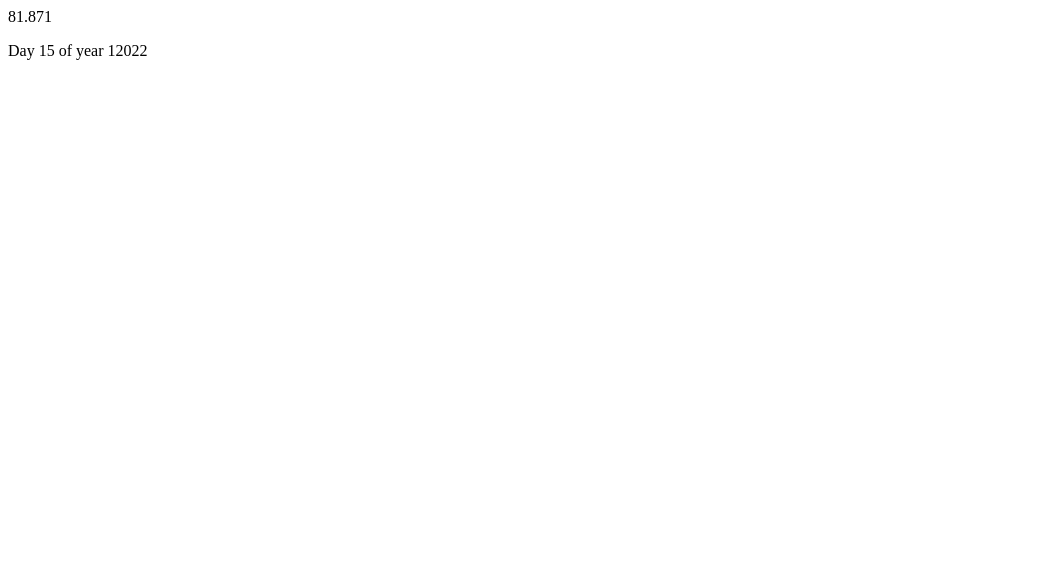
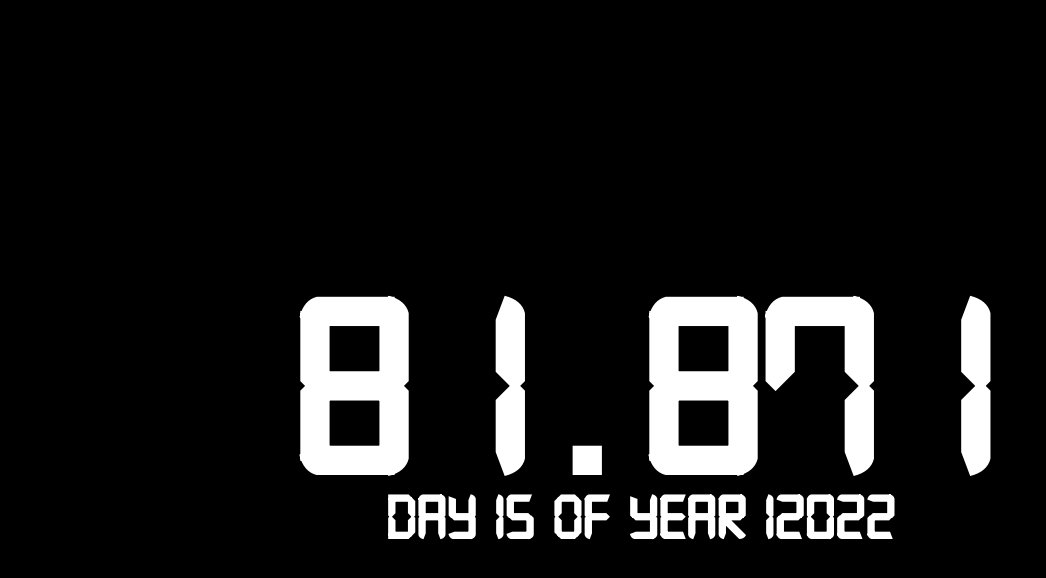
Before and after one commit to j3camero/metrictime.ca, a plain HTML site: page index.html in a window 1280 px wide. Shown: the whole page, without its empty margins (0-1046 px from the left). Drawn offline with Linux system fonts and the light colour scheme.

Commit message:
Added a stylesheet.

```diff
--- a/index.html
+++ b/index.html
@@ -1,10 +1,12 @@
 <html>
   <head>
     <title>Metric Time | metrictime.ca</title>
+    <link href='https://fonts.googleapis.com/css?family=Orbitron' rel='stylesheet' type='text/css'>
+    <link rel="stylesheet" href="style.css">
   </head>
   <body>
-    <p id="timeofday"></p>
-    <p id="dateandyear"></p>
+    <div id="timeofday" class="glow"></div>
+    <div id="dateandyear"></div>
     <script src="index.js"></script>
   </body>
 </html>
--- a/index.js
+++ b/index.js
@@ -1,4 +1,5 @@
 document.addEventListener('DOMContentLoaded', (event) => {
+    Update();
     setInterval(Update, 200);
 });
 
--- /dev/null
+++ b/style.css
@@ -0,0 +1,38 @@
+@font-face {
+  font-family: 'digital-7';
+  src: url('digital-7.ttf');
+}
+@font-face {
+  font-family: 'digital-7-mono';
+  src: url('digital-7 (mono).ttf');
+}
+* {
+  font-family: Arial, Helvetica, sans-serif;
+}
+body {
+     align-items: center;
+     background: #000;
+     color: #fff;
+     display: flex;
+     flex-direction: column;
+     height: 100vh;
+     justify-content: center;
+}
+#timeofday {
+     animation: glow 1s ease-in-out infinite alternate;
+     font-family: 'digital-7-mono', sans-serif;
+     font-size: 20vw;
+     font-weight: bold;
+     margin: 32px;
+     -moz-animation: glow 1s ease-in-out infinite alternate;
+     -webkit-animation: glow 1s ease-in-out infinite alternate;
+}
+#dateandyear {
+     animation: glow 1s ease-in-out infinite alternate;
+     font-family: 'digital-7', sans-serif;
+     font-size: 5vw;
+     font-weight: bold;
+     margin: 32px;
+     -moz-animation: glow 1s ease-in-out infinite alternate;
+     -webkit-animation: glow 1s ease-in-out infinite alternate;
+}
```
Also changed, not shown: digital-7 (italic).ttf (added), digital-7 (mono italic).ttf (added), digital-7 (mono).ttf (added), digital-7.ttf (added).
